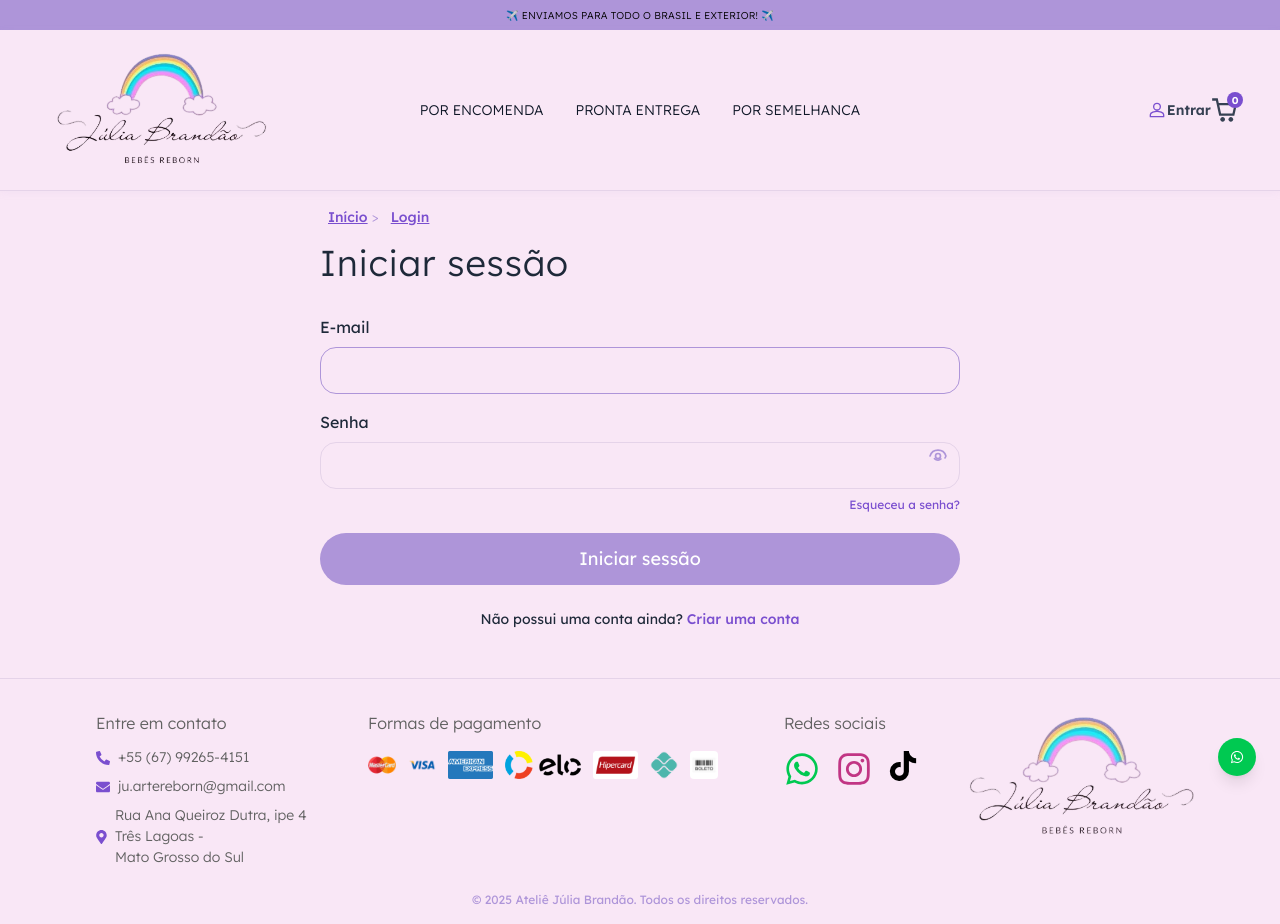
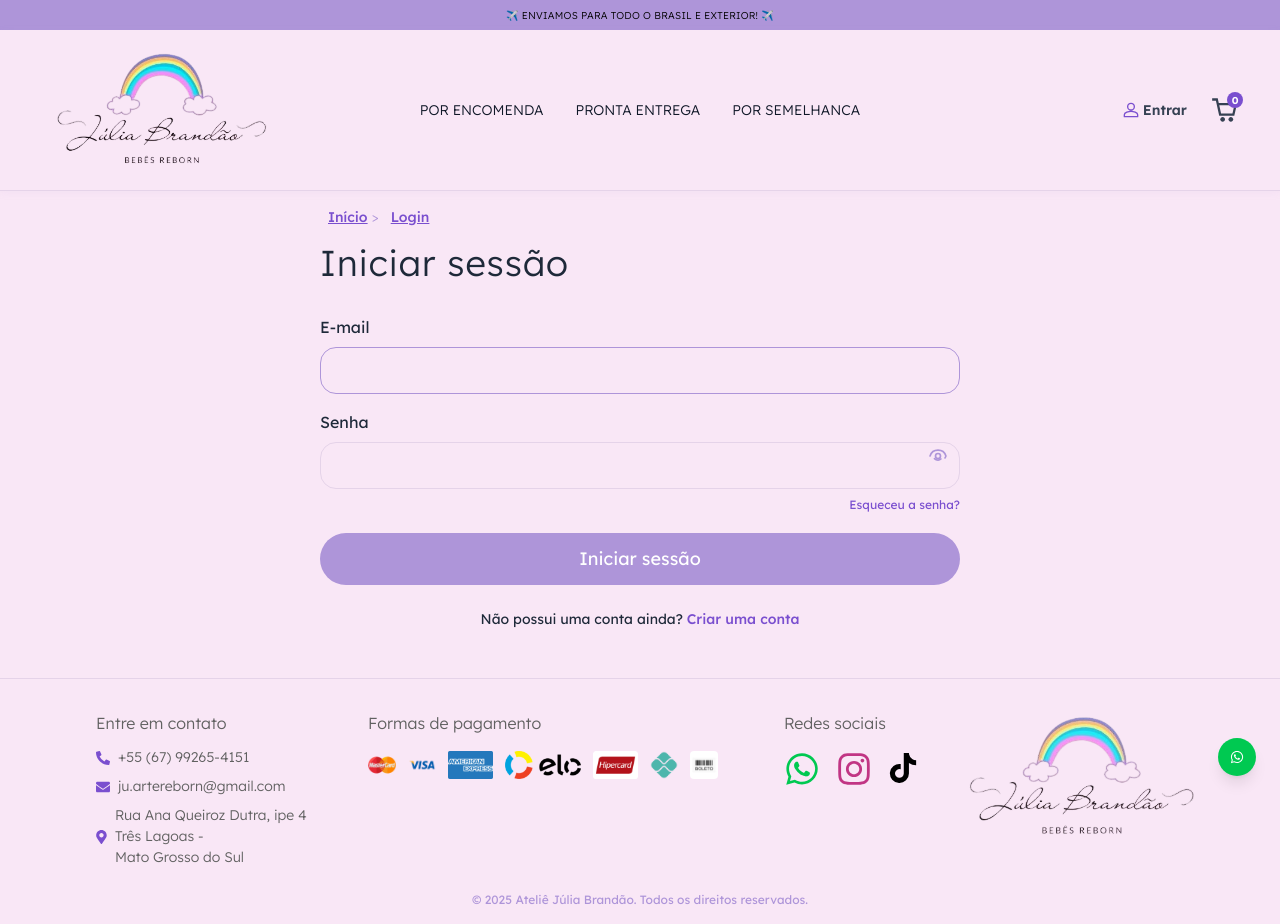
Before and after one commit to brandaorichard/atelie-juliabrandao, a React (Vite) app: page /login in a window 1280 px wide. Built offline with nearby package versions, Linux system fonts and the light colour scheme.

Commit message:
feat: improve footer elements size & adjust userButton elements

```diff
--- a/src/components/Footer.jsx
+++ b/src/components/Footer.jsx
@@ -70,7 +70,7 @@ export default function Footer({ logoVariant, scrolled, transition }) {
             <a
               href="https://tiktok.com/ateliejuliabrandao/"
               aria-label="tiktok"
-              className="text-3xl transition"
+              className="text-3xl transition mt-0.5"
             >
               <FaTiktok />
             </a>
--- a/src/components/UserButton.jsx
+++ b/src/components/UserButton.jsx
@@ -55,7 +55,7 @@ export default function UserButton({ mobileFaixa = false }) {
         {/* Ícone de usuário */}
         <svg
           xmlns="http://www.w3.org/2000/svg"
-          className="h-4 w-4 -mr-1.5"
+          className="h-4 w-4 -mr-1.5 sm:-mr-1"
           fill="none"
           viewBox="0 0 24 24"
           stroke="currentColor"
@@ -70,7 +70,7 @@ export default function UserButton({ mobileFaixa = false }) {
         </svg>
         {isLoggedIn ? (
           <>
-            <span className="font-medium -mr-2.5">{`Olá, ${
+            <span className="font-medium -mr-2.5 sm:mr-4">{`Olá, ${
               user?.nome?.split(" ")[0] || "Usuário"
             }`}</span>
             <svg
@@ -90,7 +90,9 @@ export default function UserButton({ mobileFaixa = false }) {
             </svg>
           </>
         ) : (
-          <span className="font-semibold -mr-2 text-gray-700">Entrar</span>
+          <span className="font-semibold -mr-2 sm:mr-4 text-gray-700">
+            Entrar
+          </span>
         )}
       </button>
       {isLoggedIn && open && (
```
